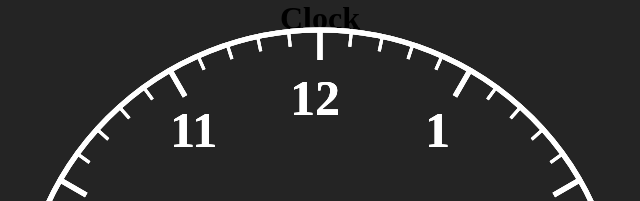
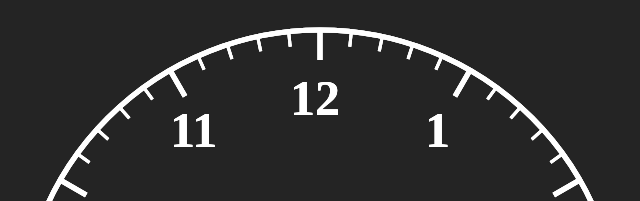
Before and after one commit to intelligent-x/Clock, a plain HTML site: page index.html in a window 1280 px wide. Shown: the top 201 px of the page, 320-960 px from the left. Drawn offline with Linux system fonts and the light colour scheme.

Commit message:
Update index.html

```diff
--- a/index.html
+++ b/index.html
@@ -8,7 +8,6 @@
 	<link rel="stylesheet" type="text/css" href="index.css">
 </head>
 <body>
-	<h1 align="center">Clock</h1>
 	<canvas id="canvas" width="610" height="610">您的浏览器暂不支持canvas画布, 请及时更换</canvas>
 	<script src="index.js"></script>
 </body>
```
